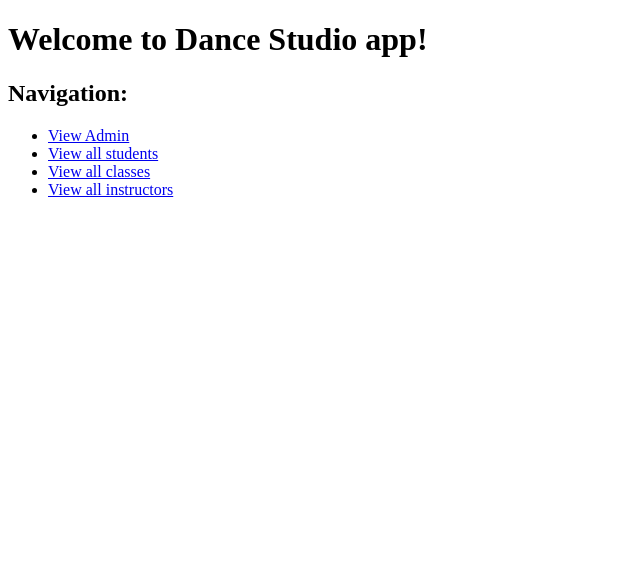
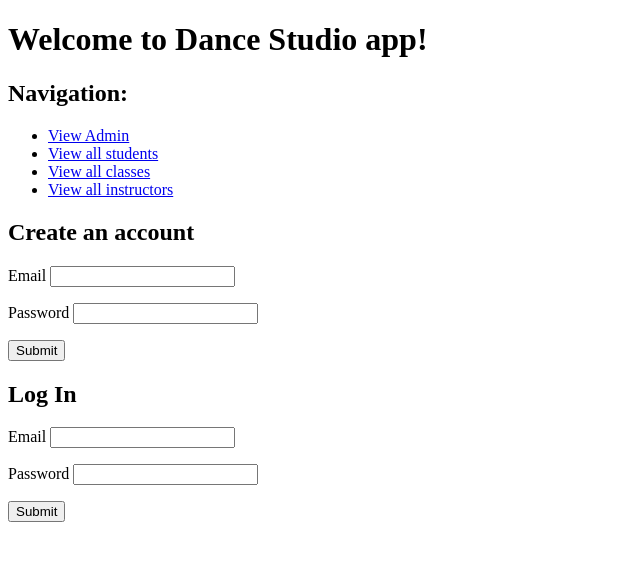
Before and after one commit to ajuliar/StudioDanceTracker, a Flask app: template templates/homepage.html in a window 1280 px wide. Shown: the top 561 px of the page, without its empty margins (0-640 px from the left). Run offline with Flask 2, Linux system fonts and the light colour scheme; the template is opened without the code that fills it, so the values that code supplies are empty.

Commit message:
register admin and log in routes created

```diff
--- a/crud.py
+++ b/crud.py
@@ -98,6 +98,10 @@ def get_all_classes():
 
     return Class.query.all()
 
+def get_admin_by_email(email):
+
+    return Admin.query.filter(Admin.email == email).first()
+
 
 if __name__ == '__main__':
     from server import app
--- a/server.py
+++ b/server.py
@@ -15,13 +15,50 @@ def homepage():
 
     return render_template('homepage.html')
 
-@app.route("/admins/<admin_id>")
-def get_admin(admin_id):
+@app.route("/admins")
+def get_admin():
     """View admin info"""
 
-    admin = crud.get_admin_by_id(admin_id)
+    admins = crud.get_all_admin()
 
-    return render_template ("admin.html", admin=admin)
+    return render_template ("admin.html", admins=admins)
+
+@app.route("/admins", methods=["POST"])
+def register_admin():
+    """Create an admin"""
+
+    email = request.form.get("email")
+    password = request.form.get("password")
+
+    admin = crud.get_admin_by_email
+
+    if admin:
+        flash("Cannot create account with that email. Please try again")
+
+    else:
+        admin = crud.create_admin(email,password)
+        db.session.add(admin)
+        db.session.commit()
+        flash("Account created! Please log in.")
+
+    return redirect("/")
+
+@app.route("/login", methods=["POST"])
+def admin_login():
+
+    email = request.form.get('email')
+    password = request.form.get("password")
+
+    admin = crud.get_admin_by_email(email)
+
+    if not admin and password != admin.password:
+        flash("Login incorrect")
+    else:
+        session["current_admin"] = admin.email
+        flash("Logged in")
+
+    return redirect("/")
+
 
 
 @app.route("/students")
--- a/templates/base.html
+++ b/templates/base.html
@@ -10,6 +10,11 @@
     {% block head %}{% endblock %}
   </head>
   <body>
+    {% for msg in get_flashed_messages() %}
+      <p class="flash-msg">
+        {{ msg }}
+      </p>
+    {% endfor %}
     {% block body %}{% endblock %}
 
     {% block after_body %}{% endblock %}
--- a/templates/homepage.html
+++ b/templates/homepage.html
@@ -6,14 +6,39 @@
 
   <h2>Navigation:</h2>
   <ul>
-    <li><a href="/admins/{{admin.admin_id}}"> View Admin </a></li>
+    <li><a href="/admins"> View Admin </a></li>
     <li><a href="/students"> View all students</a></li>
     <li><a href="/classes"> View all classes</a></li>
     <li><a href="/instructors"> View all instructors</a></li>
 
   </ul>
 
+  <h2> Create an account</h2>
+  <form action="/admins" method="POST">
+    <p>
+      Email <input type="text" name="email">
+    </p>
 
+    <p>
+      Password <input type="password" name="password">
+    </p>
 
+    <p>
+      <input type="submit">
+    </p>
+  </form>
+
+  <h2> Log In </h2>
+  <form action="/login" method="POST">
+    <p>
+      Email <input type="text" name="email">
+    </p>
+    <p>
+      Password <input type="password" name="password">
+    </p>
+    <p>
+      <input type="submit"
+    </p>
+  </form>
 
 {% endblock %}
```
